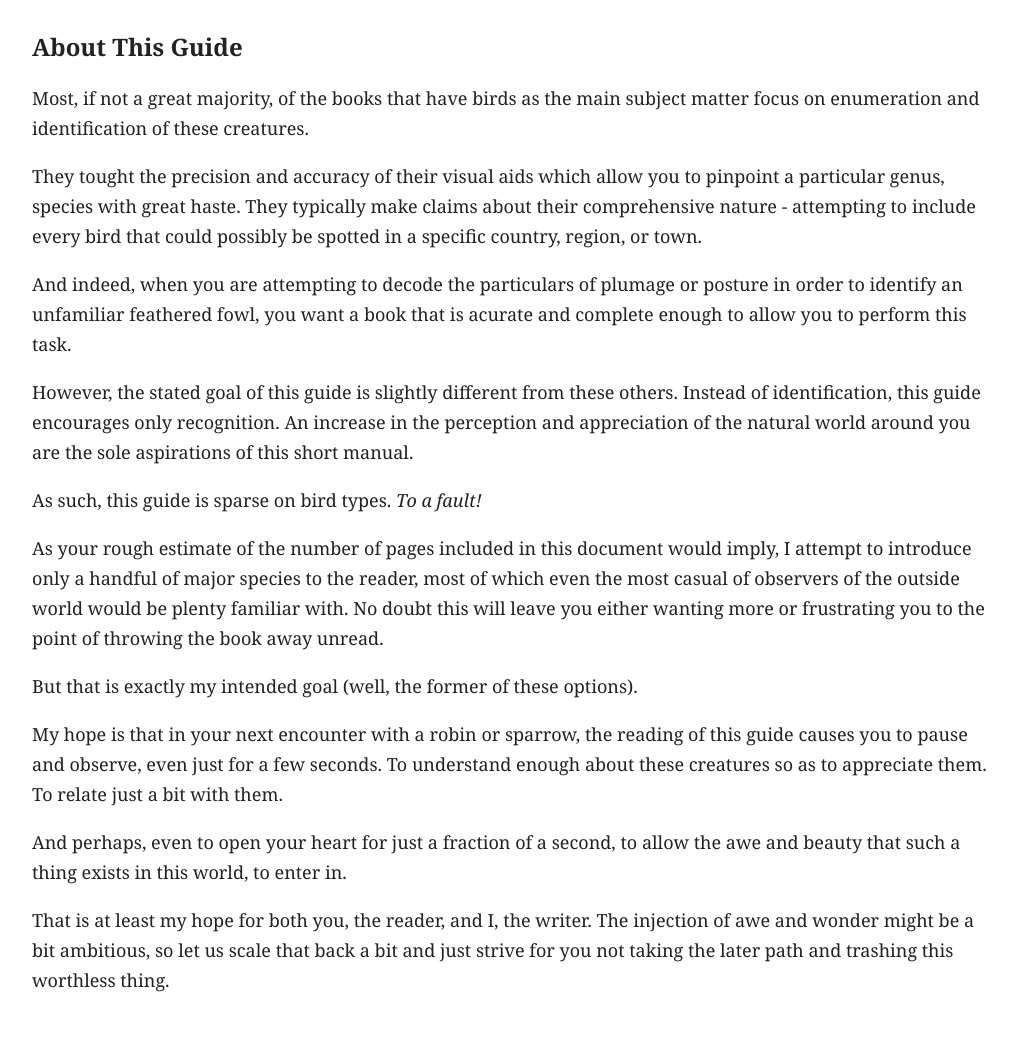
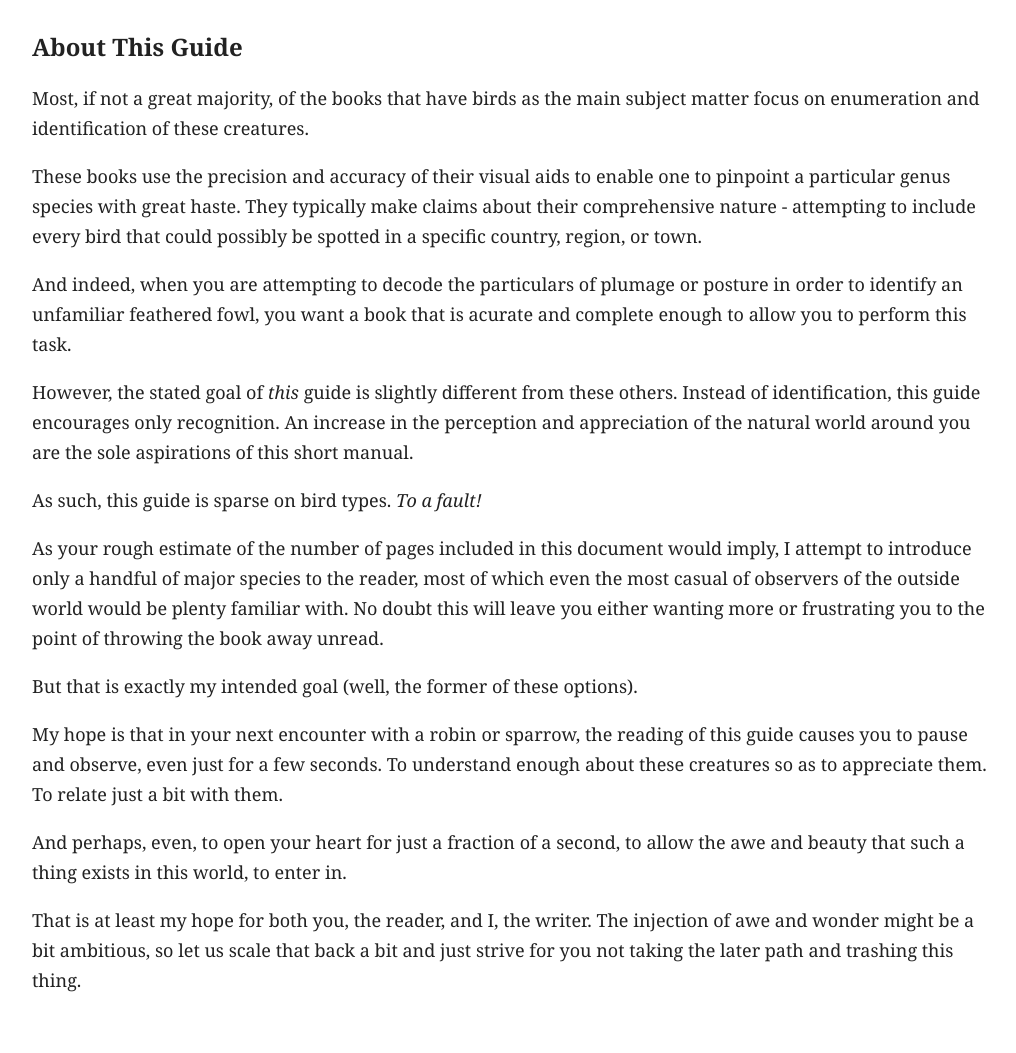
Before and after one commit to vlandham/LookABird, a Jekyll site: the page built from _posts/2013-12-28-03_about_this_guide.md, in a window 1280 px wide. Shown: the whole page, without its empty margins (128-1144 px from the left). Built offline with Jekyll 4.4.1, drawn with Linux system fonts in a browser that asks for light colours; some web fonts are replaced.

Commit message:
bethany edits

```diff
--- a/_posts/2013-12-28-03_about_this_guide.md
+++ b/_posts/2013-12-28-03_about_this_guide.md
@@ -9,11 +9,11 @@ count: 03
 
 Most, if not a great majority, of the books that have birds as the main subject matter focus on enumeration and identification of these creatures.
 
-They tought the precision and accuracy of their visual aids which allow you to pinpoint a particular genus, species with great haste. They typically make claims about their comprehensive nature - attempting to include every bird that could possibly be spotted in a specific country, region, or town.
+These books use the precision and accuracy of their visual aids to enable one to pinpoint a particular genus species with great haste. They typically make claims about their comprehensive nature - attempting to include every bird that could possibly be spotted in a specific country, region, or town.
 
 And indeed, when you are attempting to decode the particulars of plumage or posture in order to identify an unfamiliar feathered fowl, you want a book that is acurate and complete enough to allow you to perform this task.
 
-However, the stated goal of this guide is slightly different from these others. Instead of identification, this guide encourages only recognition. An increase in the perception and appreciation of the natural world around you are the sole aspirations of this short manual.
+However, the stated goal of _this_ guide is slightly different from these others. Instead of identification, this guide encourages only recognition. An increase in the perception and appreciation of the natural world around you are the sole aspirations of this short manual.
 
 As such, this guide is sparse on bird types. _To a fault!_
 
@@ -23,6 +23,6 @@ But that is exactly my intended goal (well, the former of these options).
 
 My hope is that in your next encounter with a robin or sparrow, the reading of this guide causes you to pause and observe, even just for a few seconds. To understand enough about these creatures so as to appreciate them. To relate just a bit with them.
 
-And perhaps, even to open your heart for just a fraction of a second, to allow the awe and beauty that such a thing exists in this world, to enter in.
+And perhaps, even, to open your heart for just a fraction of a second, to allow the awe and beauty that such a thing exists in this world, to enter in.
 
-That is at least my hope for both you, the reader, and I, the writer. The injection of awe and wonder might be a bit ambitious, so let us scale that back a bit and just strive for you not taking the later path and trashing this worthless thing.
+That is at least my hope for both you, the reader, and I, the writer. The injection of awe and wonder might be a bit ambitious, so let us scale that back a bit and just strive for you not taking the later path and trashing this thing.
```
